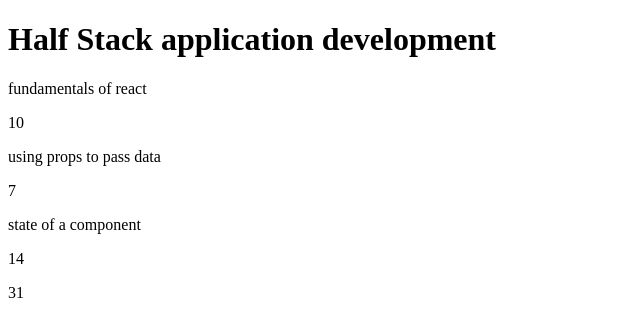
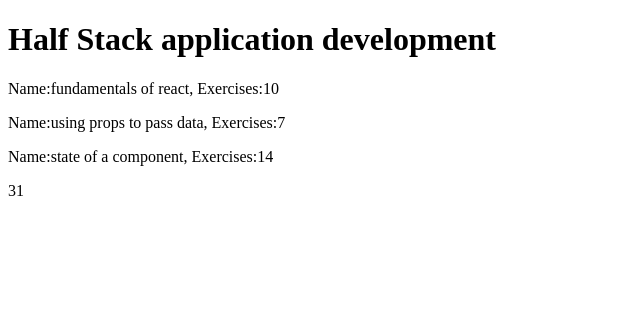
Before and after one commit to dohboy97/react, a React (Create React App) app in the folder part1/: page / in a window 1280 px wide. Shown: the top 336 px of the page, without its empty margins (0-640 px from the left). Built offline with nearby package versions, Linux system fonts and the light colour scheme.

Commit message:
props functional

```diff
--- a/part1/src/App.js
+++ b/part1/src/App.js
@@ -1,5 +1,12 @@
 const App = () => {
 
+  function Part(props){
+    return (
+      <div>
+        <p>Name:{props.name}, Exercises:{props.exercises}</p>
+      </div>
+    )
+  }
 
   function Header (props){
     return(
@@ -10,10 +17,12 @@ const App = () => {
   }
 
   function Content (props){
+
     return(
       <div>
-        <p>{props.name}</p>
-        <p>{props.exercises}</p>
+        <Part name = {props.part[0].name} exercises = {props.part[0].exercises}/>
+        <Part name = {props.part[1].name} exercises = {props.part[1].exercises}/>
+        <Part name = {props.part[2].name} exercises = {props.part[2].exercises}/>
       </div>
     )
   }
@@ -40,9 +49,7 @@ const App = () => {
   return (
     <div>
      <Header name = {course.name} />
-     <Content name = {course.parts[0].name} exercises = {course.parts[0].exercises}/>
-     <Content name = {course.parts[1].name} exercises = {course.parts[1].exercises}/>
-     <Content name = {course.parts[2].name} exercises = {course.parts[2].exercises}/>
+     <Content part = {course.parts}/>
      <Total exercises = {[course.parts[0].exercises,course.parts[1].exercises,course.parts[2].exercises]} />
     </div>
   )
```
